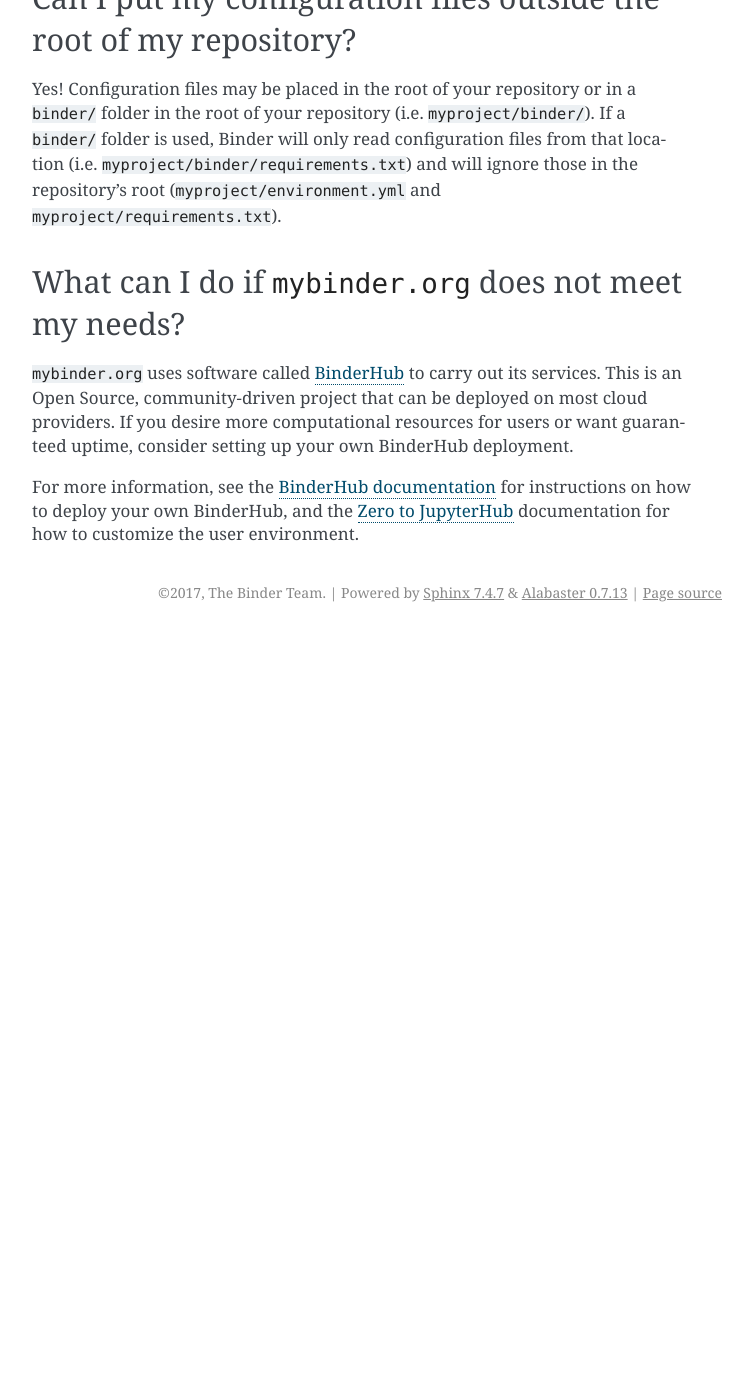
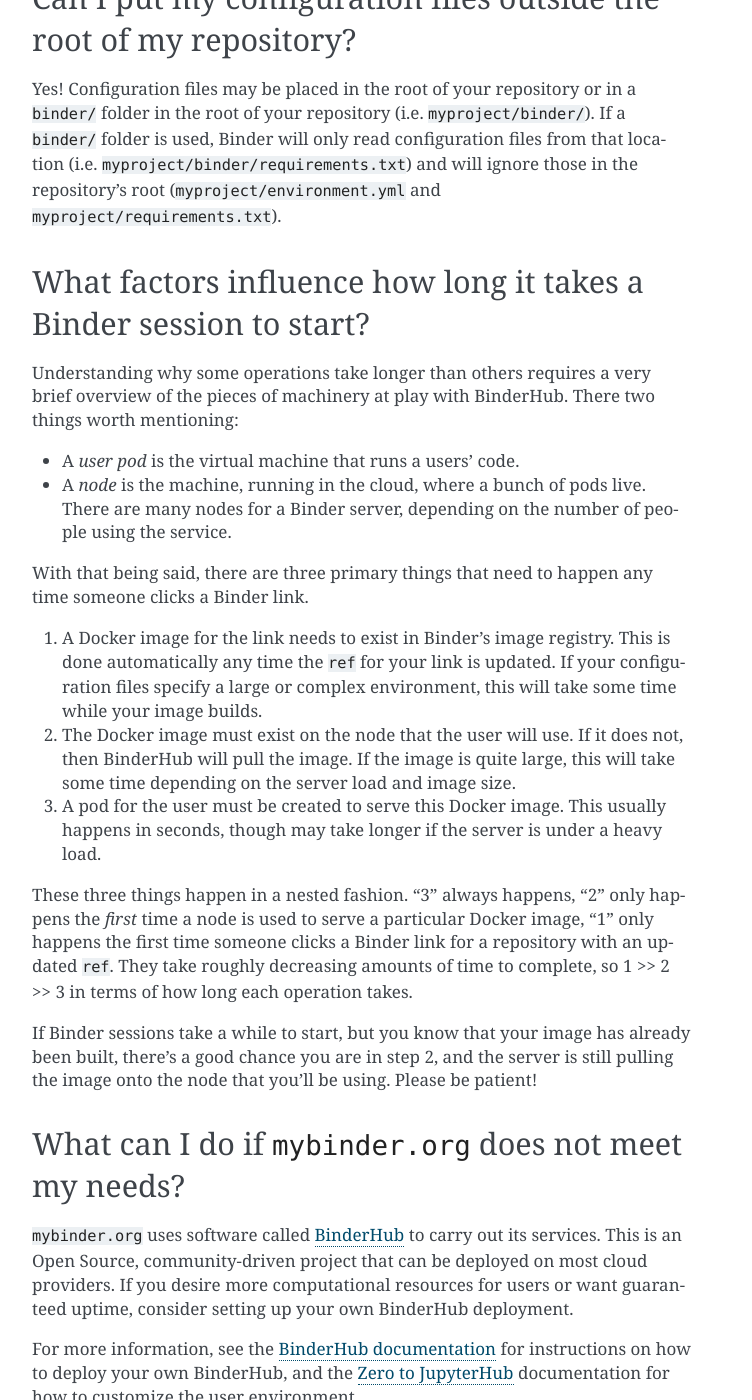
Before and after one commit to jupyterhub/mybinder.org-user-guide, a Sphinx documentation site: the page built from doc/faq.rst, in a window 1280 px wide and 1400 px high, scrolled down 1660 px. Shown: the whole window, without its empty margins (388-1140 px from the left). Built offline with Sphinx 7.4.7, drawn with Linux system fonts in a browser that asks for light colours; before the commit the page ends 2292 px from its top, so only the background shows below that; some of the changed text lies outside the part shown.

Commit message:
documentation improvements

```diff
--- a/doc/faq.rst
+++ b/doc/faq.rst
@@ -80,6 +80,42 @@
 ignore those in the repository's root (``myproject/environment.yml`` and
 ``myproject/requirements.txt``).
 
+What factors influence how long it takes a Binder session to start?
+-------------------------------------------------------------------
+
+Understanding why some operations take longer than others requires a very
+brief overview of the pieces of machinery at play with BinderHub. There two
+things worth mentioning:
+
+* A *user pod* is the virtual machine that runs a users' code.
+* A *node* is the machine, running in the cloud, where a bunch of pods live.
+  There are many nodes for a Binder server, depending on the number of people
+  using the service.
+
+With that being said, there are three primary things that need to happen any
+time someone clicks a Binder link.
+
+1. A Docker image for the link needs to exist in Binder's image registry. This
+   is done automatically any time the ``ref`` for your link is updated. If your
+   configuration files specify a large or complex environment, this will take
+   some time while your image builds.
+2. The Docker image must exist on the node that the user will use. If it does not,
+   then BinderHub will pull the image. If the image is quite large, this will
+   take some time depending on the server load and image size.
+3. A pod for the user must be created to serve this Docker image. This usually
+   happens in seconds, though may take longer if the server is under a heavy
+   load.
+
+These three things happen in a nested fashion. "3" always happens, "2" only
+happens the *first* time a node is used to serve a particular Docker image, "1"
+only happens the first time someone clicks a Binder link for a repository with
+an updated ``ref``. They take roughly decreasing amounts of time to complete,
+so 1 >> 2 >> 3 in terms of how long each operation takes.
+
+If Binder sessions take a while to start, but you know that your image has
+already been built, there's a good chance you are in step 2, and the server is
+still pulling the image onto the node that you'll be using. Please be patient!
+
 What can I do if ``mybinder.org`` does not meet my needs?
 ---------------------------------------------------------
 
```
Also changed, not shown: doc/user-guidelines.rst (+10 -0 lines).
